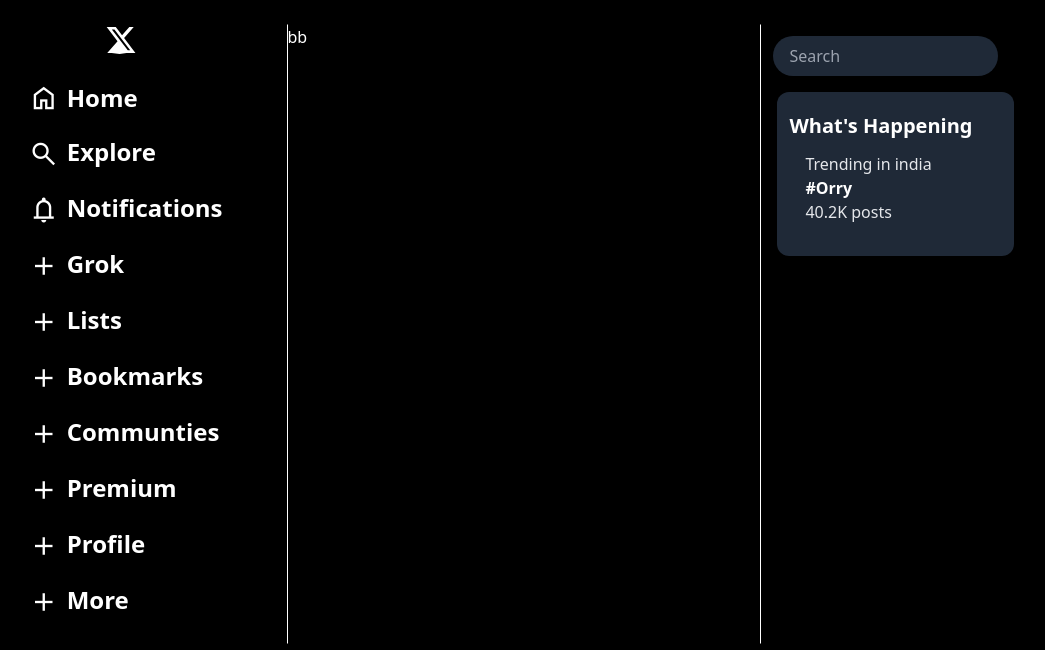
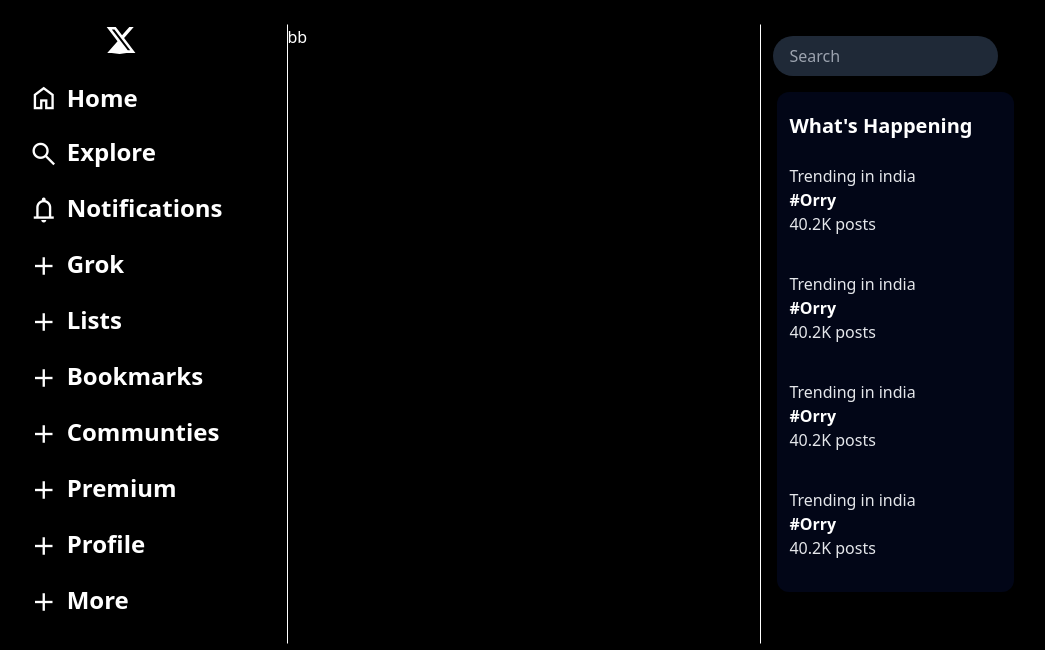
Before and after one commit to Omkar985087/Twitter-Clone, a website: page index.html in a window 1280 px wide. Shown: the whole page, without its empty margins (45-1090 px from the left). Drawn offline with nearby package versions, Linux system fonts and the light colour scheme.

Commit message:
Twitter Clone

```diff
--- a/index.html
+++ b/index.html
@@ -53,11 +53,29 @@
                         <input type="text" class="w-1/2 rounded-full bg-gray-800 text-white px-4 py-2" placeholder="Search">
                 </div>
 
-                <div class="whats m-4 bg-gray-800 w-1/2 py-5 px-3 rounded-xl">
-                        <h1 class="text-xl font-bold">
+                <div class="whats m-4 bg-slate-950 w-1/2 py-5 rounded-xl space-y-3">
+                        <h1 class="text-xl font-bold px-3">
                                 What's Happening
                         </h1>
-                        <div class="item  px-4 p-3 hover:bg-gray-800 curser-pointer">
+                        <div class="item p-3 hover:bg-gray-800 curser-pointer">
+                                <div class="tex-sm text-gray-200">Trending in india</div>
+                                <div class="font-bold">#Orry</div>
+                                <div class="tex-sm text-gray-200">40.2K posts</div>
+                        </div>
+
+                        <div class="item p-3 hover:bg-gray-800 curser-pointer">
+                                <div class="tex-sm text-gray-200">Trending in india</div>
+                                <div class="font-bold">#Orry</div>
+                                <div class="tex-sm text-gray-200">40.2K posts</div>
+                        </div>
+
+                        <div class="item p-3 hover:bg-gray-800 curser-pointer">
+                                <div class="tex-sm text-gray-200">Trending in india</div>
+                                <div class="font-bold">#Orry</div>
+                                <div class="tex-sm text-gray-200">40.2K posts</div>
+                        </div>
+
+                        <div class="item p-3 hover:bg-gray-800 curser-pointer">
                                 <div class="tex-sm text-gray-200">Trending in india</div>
                                 <div class="font-bold">#Orry</div>
                                 <div class="tex-sm text-gray-200">40.2K posts</div>
```
Also changed, not shown: src/output.css.
